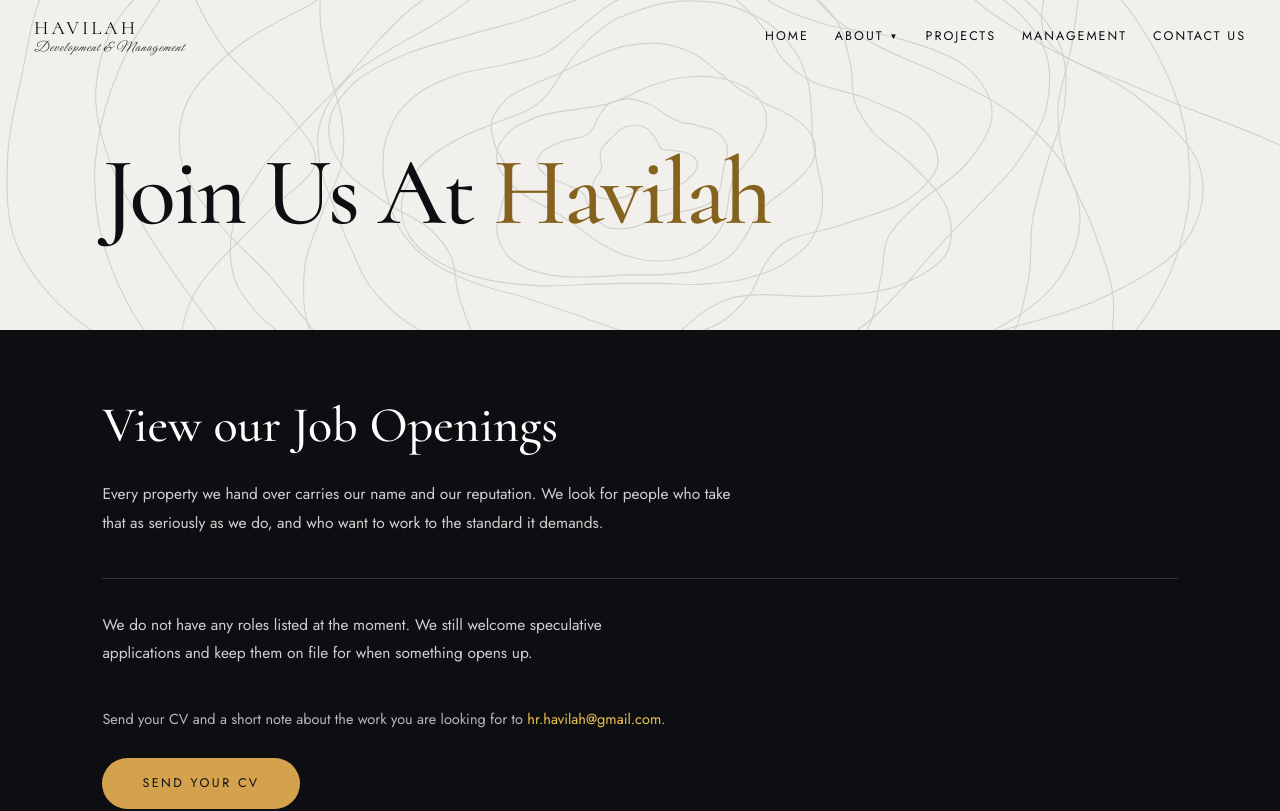
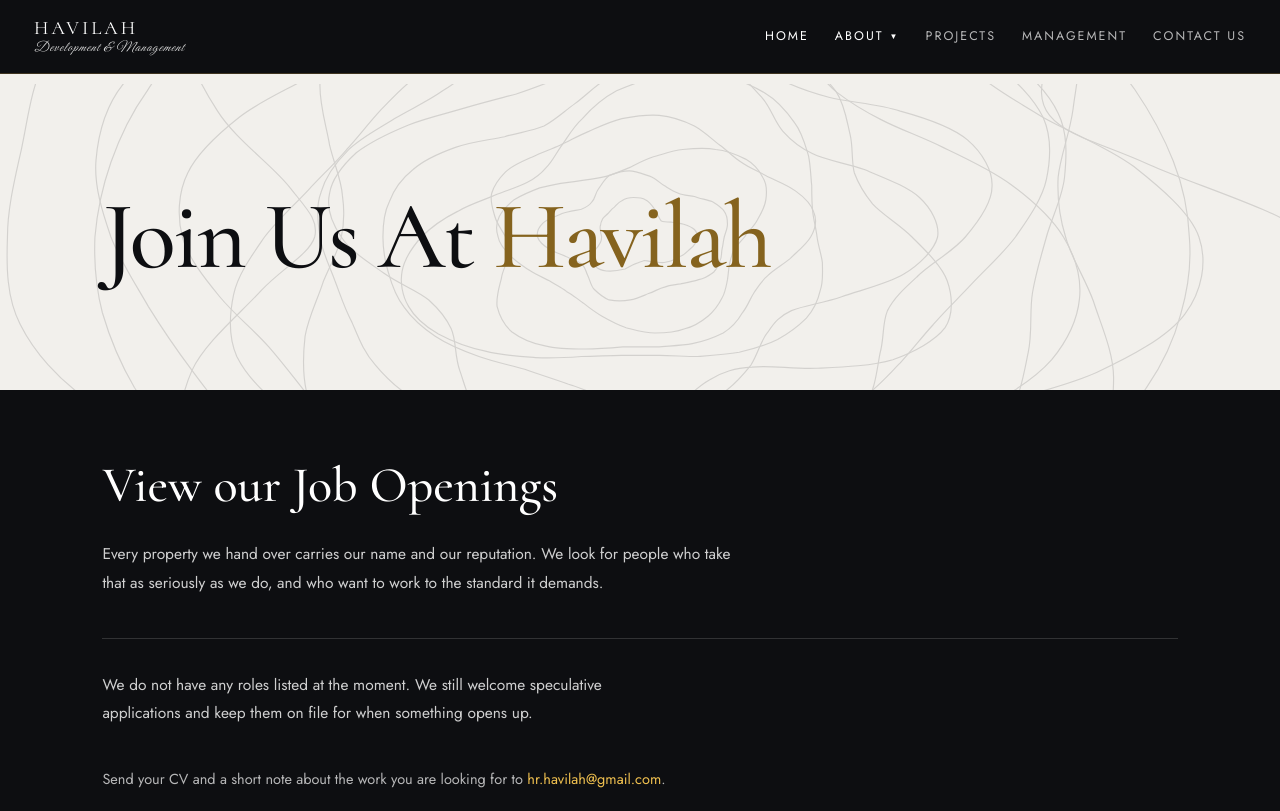
Before and after one commit to oduwoleeyinojuoluwa44/havilah-site, a Next.js app: page /about/careers in a window 1280 px wide. Shown: the top 811 px of the page. Built offline with nearby package versions, Linux system fonts and the light colour scheme.

Commit message:
Revert "See-through bar on careers, and a transition between pages"
This reverts commit c102f6bddcdd50375196a5b51d391ec5bed024c5.

```diff
--- a/app/about/careers/page.tsx
+++ b/app/about/careers/page.tsx
@@ -15,9 +15,9 @@ const EMAIL = "hr.havilah@gmail.com";
 
 export default function CareersPage() {
   return (
-    <PageShell navVariant="overlay">
+    <PageShell>
       {/* ── Join us ── */}
-      <section className="relative isolate overflow-hidden bg-paper px-[8vw] pt-[clamp(140px,18vh,210px)] pb-[clamp(64px,11vh,130px)]">
+      <section className="relative isolate overflow-hidden bg-paper px-[8vw] py-[clamp(72px,13vh,150px)]">
         <ContourBackdrop className="-z-10" opacity={0.13} />
         <div className="mx-auto max-w-[1180px]">
           <h1 className="font-jost text-[clamp(40px,8vw,96px)] font-semibold leading-[1.02] tracking-tight">
--- a/app/layout.tsx
+++ b/app/layout.tsx
@@ -1,7 +1,6 @@
 import type { Metadata } from "next";
 import { Cormorant, Jost, Great_Vibes } from "next/font/google";
 import "./globals.css";
-import PageTransition from "@/components/page-transition";
 
 const cormorant = Cormorant({
   variable: "--ff-cormorant",
@@ -36,11 +35,7 @@ export default function RootLayout({
       lang="en"
       className={`${cormorant.variable} ${jost.variable} ${greatVibes.variable}`}
     >
-      <body>
-        {/* Sits above every route so the curtain plays on each change. */}
-        <PageTransition />
-        {children}
-      </body>
+      <body>{children}</body>
     </html>
   );
 }
--- a/app/page-shell.tsx
+++ b/app/page-shell.tsx
@@ -1,22 +1,13 @@
 import Nav from "@/components/nav";
 import Footer from "@/components/footer";
 
-/* Inner pages share the bar and footer.
-   With `navVariant="overlay"` the bar is see-through and the page's own top
-   section shows behind it, so `main` gets no top offset and the page is
-   responsible for leaving room for the bar. */
-export default function PageShell({
-  children,
-  navVariant = "solid",
-}: {
-  children: React.ReactNode;
-  navVariant?: "solid" | "overlay";
-}) {
-  const overlay = navVariant === "overlay";
+/* Inner pages share the bar and footer, and start below the fixed bar
+   rather than under it the way the landing screen does. */
+export default function PageShell({ children }: { children: React.ReactNode }) {
   return (
     <>
-      <Nav variant={navVariant} />
-      <main className={overlay ? "" : "pt-[84px]"}>{children}</main>
+      <Nav />
+      <main className="pt-[84px]">{children}</main>
       <Footer />
     </>
   );
--- a/components/nav.tsx
+++ b/components/nav.tsx
@@ -44,13 +44,7 @@ const items: NavItem[] = [
   { label: "Contact Us" },
 ];
 
-export default function Nav({
-  variant = "solid",
-}: {
-  /** "overlay" floats a transparent bar over the page's own top section. */
-  variant?: "solid" | "overlay";
-} = {}) {
-  const overlay = variant === "overlay";
+export default function Nav() {
   const [open, setOpen] = useState(false);          // mobile sheet
   const [panel, setPanel] = useState<string | null>(null); // open dropdown
   const navRef = useRef<HTMLElement>(null);
@@ -95,11 +89,7 @@ export default function Nav({
     <>
       <nav
         ref={navRef}
-        className={`fixed top-0 left-0 right-0 z-[50] ${
-          overlay
-            ? "bg-transparent text-ink"
-            : "bg-ink border-b border-gold/25 text-white"
-        }`}
+        className="fixed top-0 left-0 right-0 z-[50] bg-ink border-b border-gold/25 text-white"
         onMouseLeave={closePanelSoon}
         onMouseEnter={() => closeTimer.current && clearTimeout(closeTimer.current)}
       >
@@ -147,7 +137,7 @@ export default function Nav({
                   {item.label}
                 </Link>
               ) : (
-                <span key={item.label} className="cursor-default">
+                <span key={item.label} className="cursor-default opacity-70">
                   {item.label}
                 </span>
               )
@@ -269,7 +259,7 @@ export default function Nav({
               {item.label}
             </Link>
           ) : (
-            <span key={item.label} className="cursor-default">
+            <span key={item.label} className="cursor-default opacity-70">
               {item.label}
             </span>
           )
--- a/components/page-transition.tsx
+++ /dev/null
@@ -1,60 +0,0 @@
-"use client";
-
-import { useEffect, useRef, useState } from "react";
-import { usePathname } from "next/navigation";
-import { AnimatePresence, motion, useReducedMotion } from "motion/react";
-
-/* A curtain that sweeps through on every route change.
-   The pages are static and navigate almost instantly, so a spinner would
-   flash by without registering. This is a deliberate transition instead: it
-   covers the screen, holds briefly while the new page mounts underneath,
-   then clears upward. */
-const COVER_S = 0.42;
-const HOLD_MS = 240;
-
-export default function PageTransition() {
-  const pathname = usePathname();
-  const [covering, setCovering] = useState(false);
-  const firstRender = useRef(true);
-  const reduce = useReducedMotion();
-
-  useEffect(() => {
-    /* Nothing to transition from on the very first paint; the preloader
-       already covers that. */
-    if (firstRender.current) {
-      firstRender.current = false;
-      return;
-    }
-    if (reduce) return;
-
-    setCovering(true);
-    const id = setTimeout(() => setCovering(false), HOLD_MS);
-    return () => clearTimeout(id);
-  }, [pathname, reduce]);
-
-  return (
-    <AnimatePresence>
-      {covering && (
-        <motion.div
-          key="curtain"
-          aria-hidden
-          className="pointer-events-none fixed inset-0 z-[70] flex items-center justify-center bg-ink"
-          initial={{ y: "100%" }}
-          animate={{ y: "0%" }}
-          exit={{ y: "-100%" }}
-          transition={{ duration: COVER_S, ease: [0.65, 0.05, 0.36, 1] }}
-        >
-          <motion.span
-            className="font-cormorant text-[26px] tracking-[6px] text-paper"
-            initial={{ opacity: 0 }}
-            animate={{ opacity: 1 }}
-            exit={{ opacity: 0 }}
-            transition={{ duration: 0.22 }}
-          >
-            HAVILAH
-          </motion.span>
-        </motion.div>
-      )}
-    </AnimatePresence>
-  );
-}
```
